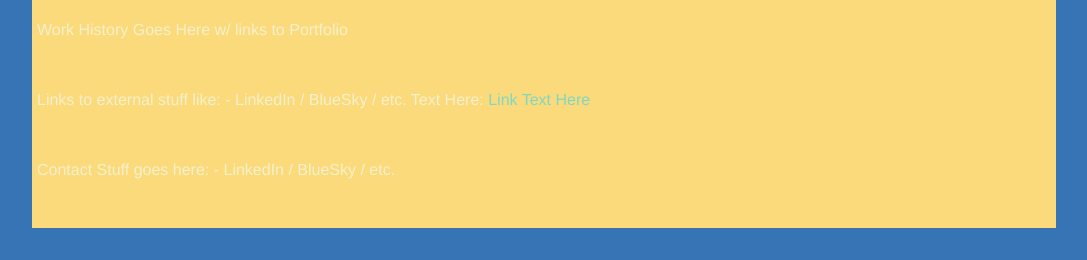
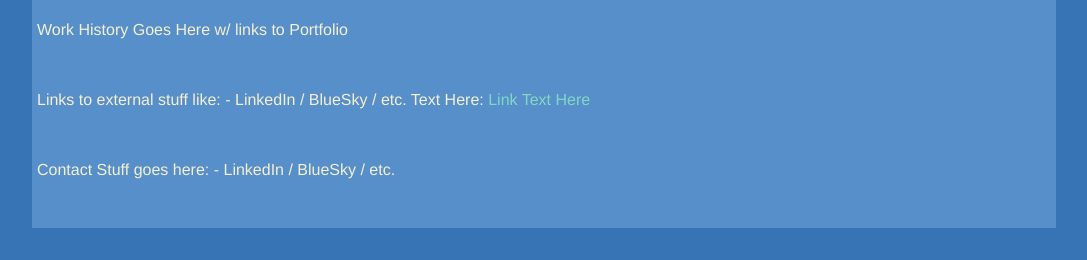
Before and after one commit to blairthorburn/blairthorburn.github.io, a plain HTML site: page index.html in a window 1280 px wide. Shown: the part 1016-1276 px from the top of the page, without its empty margins (96-1183 px from the left). Drawn offline with Linux system fonts and the light colour scheme; a web font is replaced by a local one.

Commit message:
Update style.css

```diff
--- a/style.css
+++ b/style.css
@@ -19,7 +19,7 @@ width: 80%;
 display: flex;
 flex-wrap: wrap;
 background-image: none;
-background-color: #FADA7A;
+background-color: #578FCA;
 /*padding-top: 0px;
 padding-bottom: 55px;
 padding-left: 70px;
```
